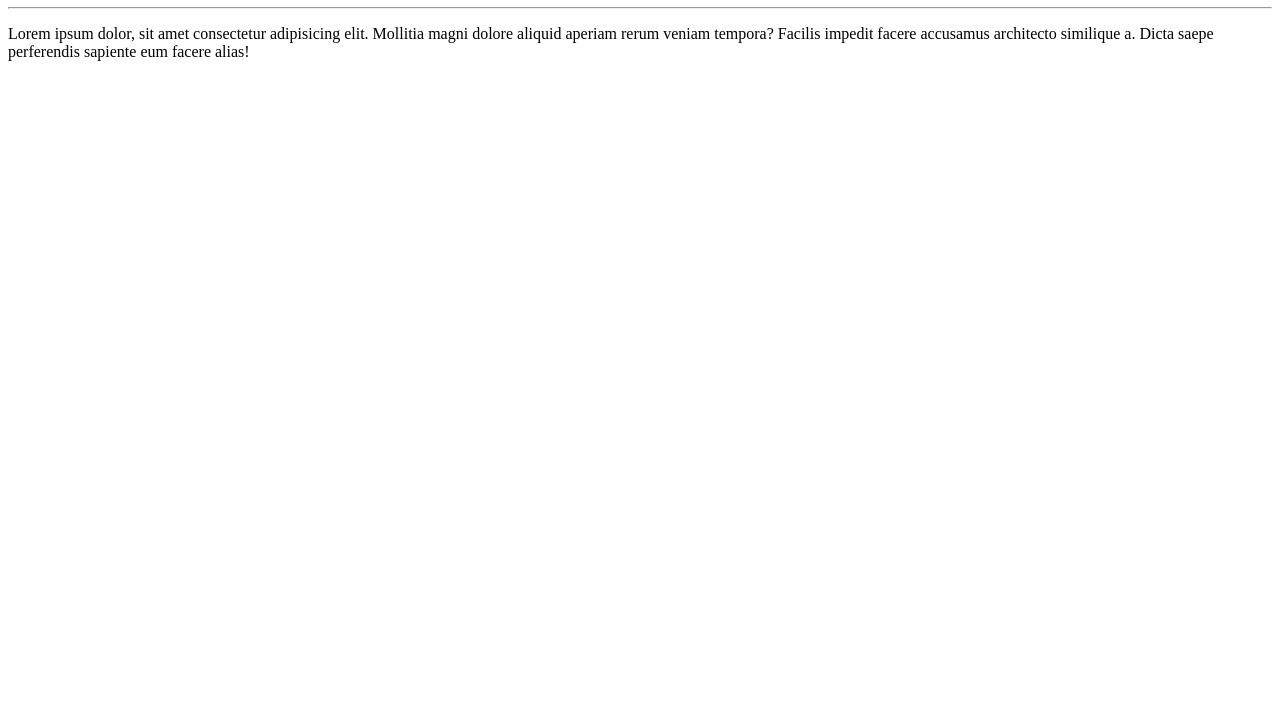
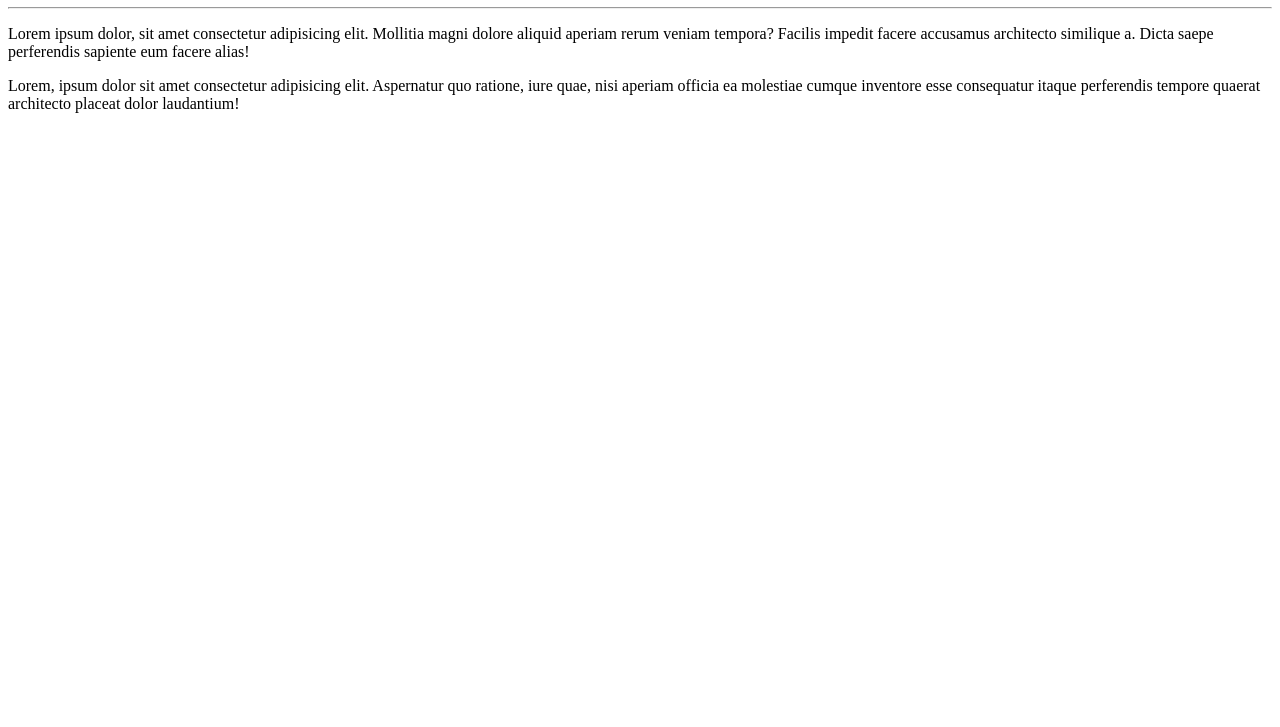
Before and after one commit to Katysilva10/Ola-Mundo, a plain HTML site: page Site exemplo/Index.HTML in a window 1280 px wide. Shown: the part 73-800 px from the top of the page. Drawn offline with Linux system fonts and the light colour scheme.

Commit message:
adicionei um paragrafo

```diff
--- a/Site exemplo/Index.HTML
+++ b/Site exemplo/Index.HTML
@@ -9,7 +9,7 @@
 <body><h1>Olá, mundo</h1>
     <hr>
     <p>Lorem ipsum dolor, sit amet consectetur adipisicing elit. Mollitia magni dolore aliquid aperiam rerum veniam tempora? Facilis impedit facere accusamus architecto similique a. Dicta saepe perferendis sapiente eum facere alias!</p>
-
+    <p>Lorem, ipsum dolor sit amet consectetur adipisicing elit. Aspernatur quo ratione, iure quae, nisi aperiam officia ea molestiae cumque inventore esse consequatur itaque perferendis tempore quaerat architecto placeat dolor laudantium!</p>
 
 </body>
 </html>
```
